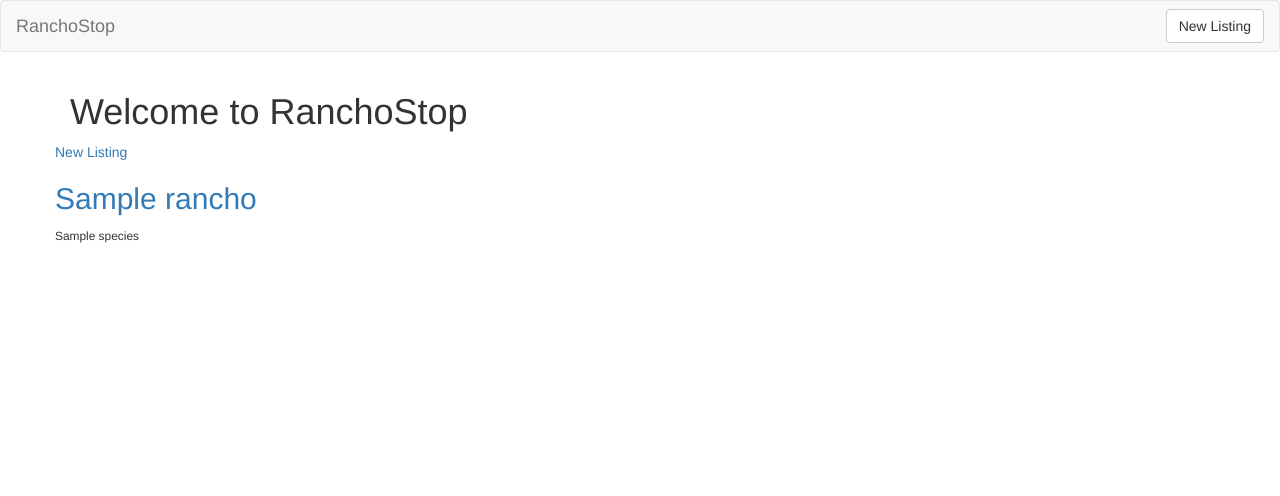
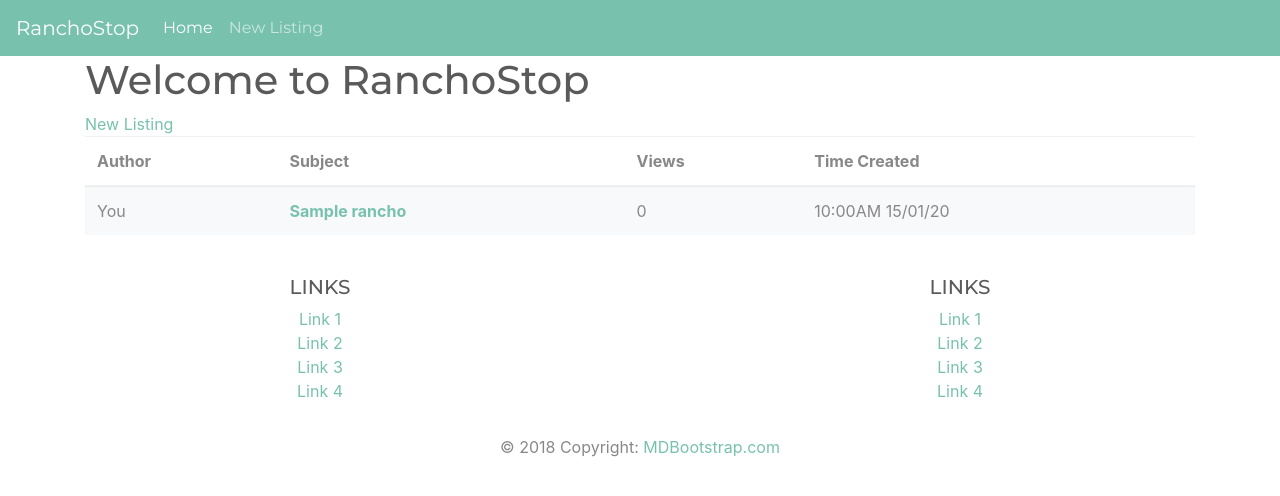
Before and after one commit to angelinaolmedo7/ContractorProject, a Flask app: page / in a window 1280 px wide. Shown: the top 496 px of the page. Run offline with Flask 2, Linux system fonts and the light colour scheme; a database or web service that is not in the repository returns one stand-in record (values such as "Sample title"); some libraries are stand-ins or nearby versions.

Commit message:
Preliminary styling

```diff
--- a/app.py
+++ b/app.py
@@ -3,6 +3,7 @@ from flask import Flask, render_template, request, redirect, url_for
 from pymongo import MongoClient
 from bson.objectid import ObjectId
 import os
+from datetime import datetime
 
 host = os.environ.get('MONGODB_URI', 'mongodb://localhost:27019/RanchoStop')
 client = MongoClient(host=f'{host}?retryWrites=false')
@@ -30,7 +31,8 @@ def listing_submit():
     """Submit a new listing."""
     listing = {'title': request.form.get('title'),
                'species': request.form.get('species'),
-               'description': request.form.get('description')
+               'description': request.form.get('description'),
+               'created_at': datetime.now()
                }
     ranchos.insert_one(listing)
     return redirect(url_for('index'))
--- a/templates/base.html
+++ b/templates/base.html
@@ -6,8 +6,8 @@
     <!-- Import stylesheet -->
     <!-- <link rel="stylesheet" type="text/css" href="/static/style.css"> -->
     <!-- Latest compiled and minified CSS -->
-    <link rel='stylesheet' href='https://maxcdn.bootstrapcdn.com/bootstrap/3.3.7/css/bootstrap.min.css'>
-
+    <!-- <link rel='stylesheet' href='https://maxcdn.bootstrapcdn.com/bootstrap/3.3.7/css/bootstrap.min.css'> -->
+    <link rel='stylesheet' href='https://bootswatch.com/4/minty/bootstrap.min.css'>
 </head>
 <body>
 
@@ -16,7 +16,35 @@
         {% block body %}
         {% endblock %}
     </div>
-
+    <!-- Footer -->
+    <footer class='page-footer font-small blue pt-4'>
+        <div class='container-fluid text-center'>
+             <div class='row'>
+             <hr class='clearfix w-100 d-md-none pb-3'>
+             <div class='col-md-6 mb-md-0 mb-3'>
+                 <h5 class='text-uppercase'>Links</h5>
+                 <ul class='list-unstyled'>
+                     <li><a href='#!'>Link 1</a></li>
+                     <li><a href='#!'>Link 2</a></li>
+                     <li><a href='#!'>Link 3</a></li>
+                     <li><a href='#!'>Link 4</a></li>
+                 </ul>
+             </div>
+             <div class='col-md-6 mb-md-0 mb-3'>
+                 <h5 class='text-uppercase'>Links</h5>
+                 <ul class='list-unstyled'>
+                     <li><a href='#!'>Link 1</a></li>
+                     <li><a href='#!'>Link 2</a></li>
+                     <li><a href='#!'>Link 3</a></li>
+                     <li><a href='#!'>Link 4</a></li>
+                 </ul>
+             </div>
+             </div>
+        </div>
+        <div class='footer-copyright text-center py-3'>© 2018 Copyright:
+           <a href='https://mdbootstrap.com/education/bootstrap/'> MDBootstrap.com</a>
+        </div>
+    </footer>
     <!-- Latest compiled and minified JavaScript -->
     <script src="//code.jquery.com/jquery-1.12.0.min.js"></script>
     <script src="//code.jquery.com/jquery-migrate-1.2.1.min.js"></script>
--- a/templates/index.html
+++ b/templates/index.html
@@ -2,13 +2,31 @@
 
 {% block body %}
     <h1>Welcome to RanchoStop</h1>
+    <a href='/ranchos/new'>New Listing</a>
 
-    <div class='row'>
-        <a href='/ranchos/new'>New Listing</a>
-
-        {% for rancho in ranchos %}
-            <h2><a href='/ranchos/{{ rancho._id }}'>{{ rancho.title }}</a></h2>
-            <small>{{ rancho.species }}</small>
-        {% endfor %}
-    </div>
+    <table class="table table-hover">
+      <thead>
+        <tr>
+          <th scope="col">Author</th>
+          <th scope="col">Subject</th>
+          <th scope="col">Views</th>
+          <th scope="col">Time Created</th>
+        </tr>
+      </thead>
+      <tbody>
+          {% for rancho in ranchos %}
+            <tr class="table-light">
+              <td>You</td>
+              <th scope="row"><a href='/ranchos/{{ rancho._id }}'>{{ rancho.title }}</a></th>
+              <td>0</td>
+              {% if rancho.created_at %}
+                <td>
+                    {{ rancho.created_at.strftime('%I:%M%p') }}
+                    {{ rancho.created_at.strftime('%d/%m/%y') }}
+                </td>
+              {% endif %}
+            </tr>
+          {% endfor %}
+      </tbody>
+    </table>
 {% endblock body %}
--- a/templates/partials/navbar.html
+++ b/templates/partials/navbar.html
@@ -1,12 +1,17 @@
-<nav class='navbar navbar-default'>
-    <div class='container-fluid'>
-        <div class='navbar-header'>
-            <a class='navbar-brand' href='/'>
-                RanchoStop
-            </a>
-        </div>
-        <div class='pull-right'>
-            <a href='/ranchos/new' class='btn btn-default navbar-btn'>New Listing</a>
-        </div>
-    </div>
+<nav class="navbar navbar-expand-lg navbar-dark bg-primary">
+  <a class="navbar-brand" href="#">RanchoStop</a>
+  <button class="navbar-toggler" type="button" data-toggle="collapse" data-target="#navbarColor01" aria-controls="navbarColor01" aria-expanded="false" aria-label="Toggle navigation">
+    <span class="navbar-toggler-icon"></span>
+  </button>
+
+  <div class="collapse navbar-collapse" id="navbarColor01">
+    <ul class="navbar-nav mr-auto">
+      <li class="nav-item active">
+        <a class="nav-link" href="/">Home <span class="sr-only">(current)</span></a>
+      </li>
+      <li class="nav-item">
+        <a class="nav-link" href="/ranchos/new">New Listing</a>
+      </li>
+    </ul>
+  </div>
 </nav>
--- a/templates/ranchos_show.html
+++ b/templates/ranchos_show.html
@@ -6,6 +6,10 @@
 <div class='row'>
     <div class='col-sm-6 col-sm-offset-3'>
         <h1>{{ rancho.title }}</h1>
+        {% if rancho.created_at %}
+        <p class='text-muted'>Created on {{ rancho.created_at.strftime('%A, %d %B, %Y') }}
+            at {{ rancho.created_at.strftime('%I:%M %p') }}</p>
+        {% endif %}
         <h2>{{ rancho.species }}</h2>
         <p>{{ rancho.description }}</p>
 
```
